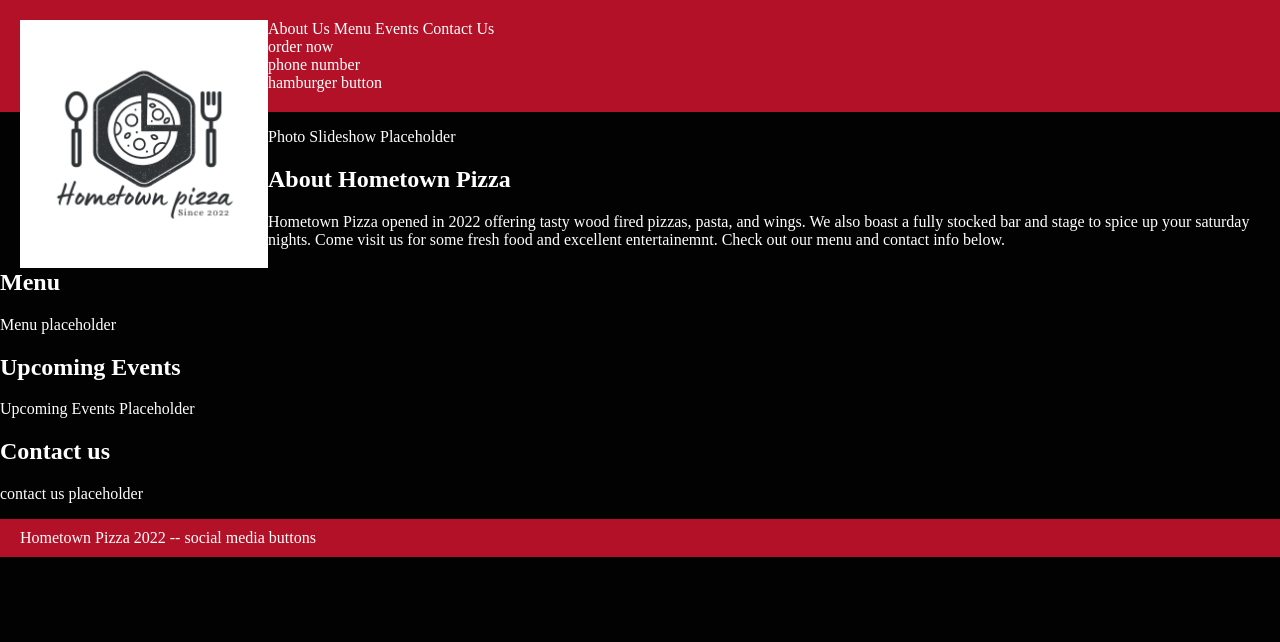
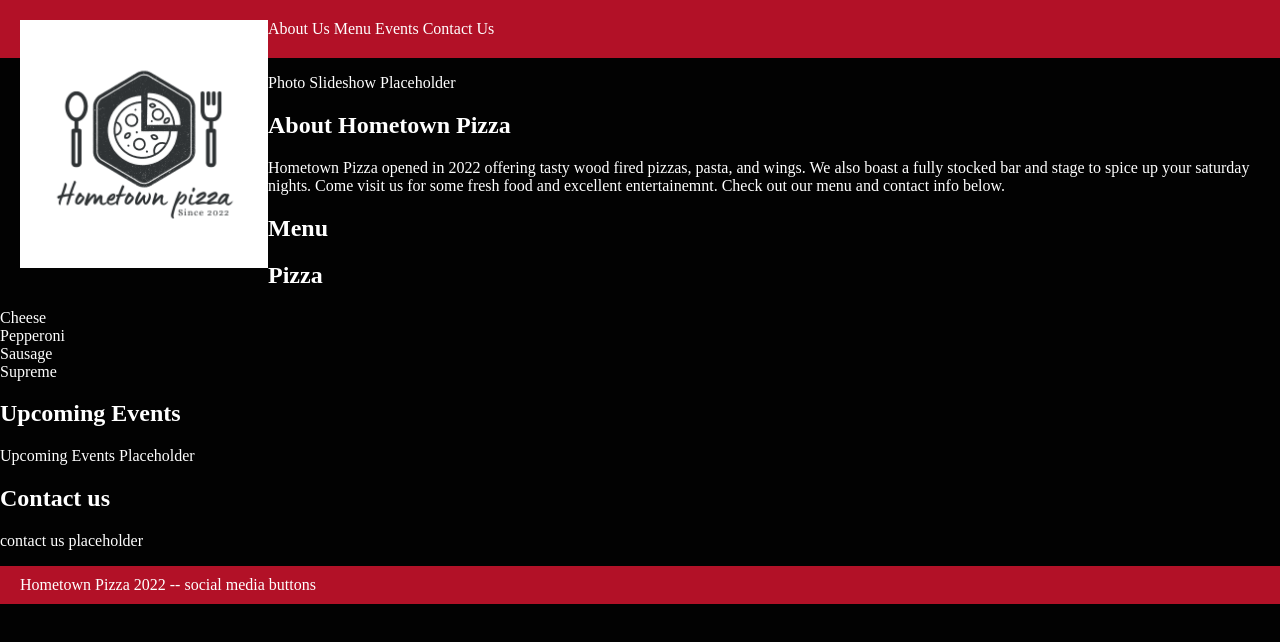
Before and after one commit to beramsey/Code-KY-Web-Dev-1-Thurs-Fall-2022-Final-Project, a plain HTML site: page index.html in a window 1280 px wide. Drawn offline with Linux system fonts and the light colour scheme.

Commit message:
building a restaurant menu

```diff
--- a/index.html
+++ b/index.html
@@ -17,38 +17,37 @@
             <li>Events</li>
             <li>Contact Us</li>
            </ul>
-           <div>order now</div>
-           <div>phone number</div>
-           <div>hamburger button</div>
+
         </nav>
     </header>
     <main>
-      <section>
       <p>Photo Slideshow Placeholder</p>
-        </section>
 
-        <section>
   <h2>About Hometown Pizza</h2>
   <p>
     Hometown Pizza opened in 2022 offering tasty wood fired pizzas, pasta, and wings. We also boast a fully stocked bar and stage to spice up your saturday nights.
     Come visit us for some fresh food and excellent entertainemnt. Check out our menu and contact info below.
   </p>
-  </section>
 
-  <section>
   <h2>Menu</h2>
-  <p>Menu placeholder</p>
-  </section>
+  <h2 class="menu-group-heading">
+    Pizza
+  </h2>
+  <div class="menu-group">
+    <div class="menu-item">
 
-  <section>
+    </div>
+      <div>Cheese</div>
+      <div>Pepperoni</div>
+      <div>Sausage</div>
+      <div>Supreme</div>
+  </div>
+
   <h2>Upcoming Events</h2>
   <p>Upcoming Events Placeholder</p>
-  </section>
 
-  <section>
   <h2>Contact us</h2>
   <p>contact us placeholder</p>
-  </section>
     </main>
 
     <footer>
```
